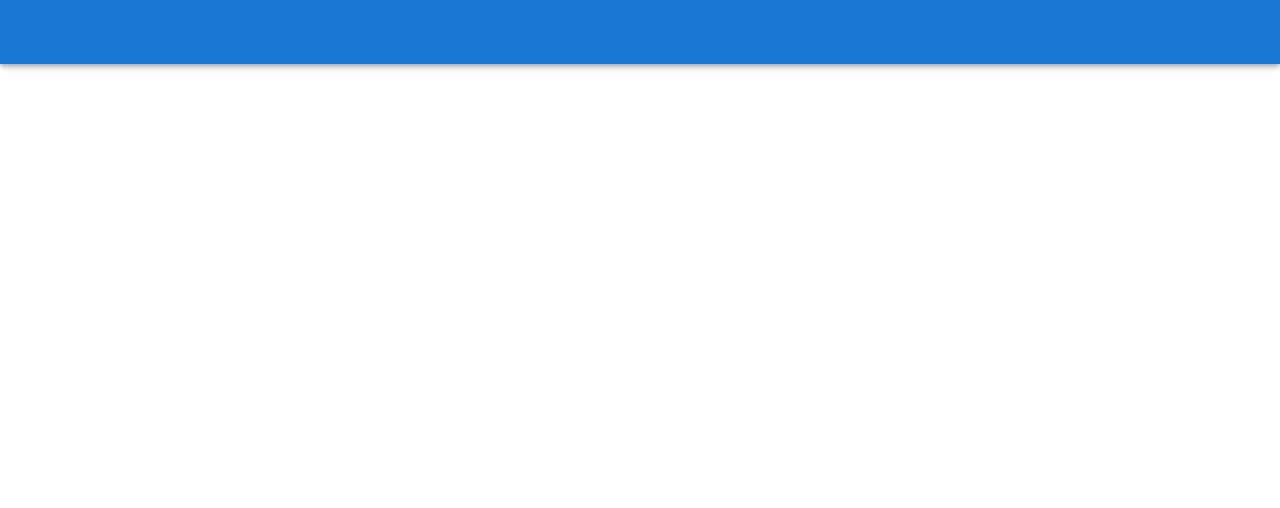
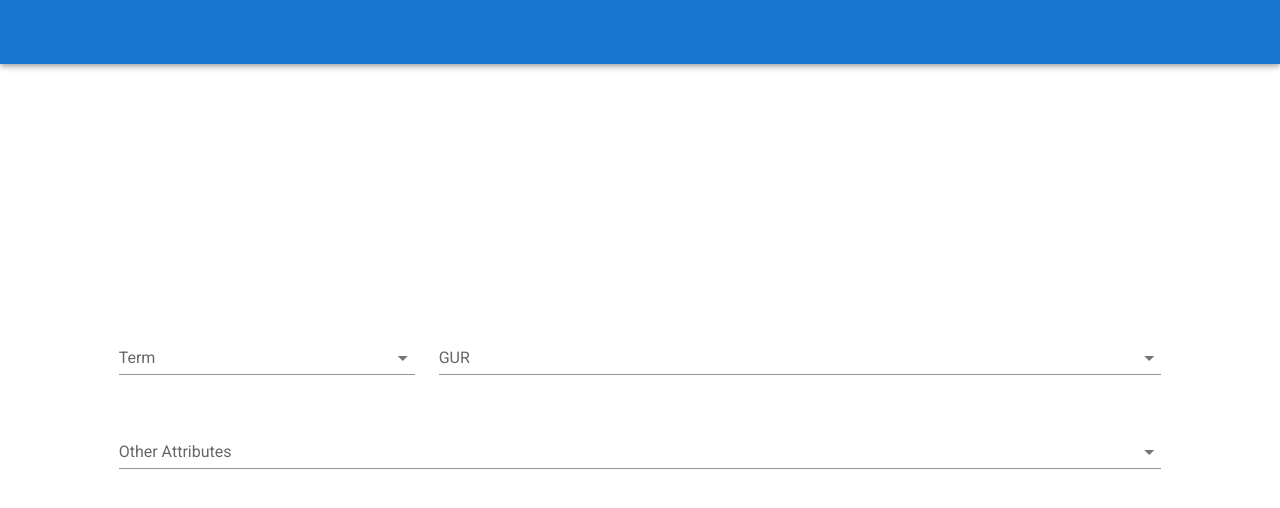
Before and after one commit to nicohman/classfinder, a Vue app: page / in a window 1280 px wide. Shown: the top 508 px of the page. Built offline with nearby package versions, Linux system fonts and the light colour scheme.

Commit message:
Basic selects

```diff
--- a/src/App.vue
+++ b/src/App.vue
@@ -8,21 +8,40 @@
             <v-form ref="form">
               <v-row align="center" justify="center">
                 <v-col cols="12" sm="3">
+                  <v-select
+                    v-model="selected.term"
+                    :items="options.terms"
+                    label="Term"
+                    item-text="value"
+                    item-value="code"
+                  ></v-select>
                 </v-col>
                 <v-col cols="12" sm="7">
+                  <v-select
+                    v-model="selected.gur"
+                    :items="options.gurs"
+                    label="GUR"
+                    item-text="value"
+                    item-value="code"
+                  ></v-select>
                 </v-col>
               </v-row>
               <v-row justify="center">
                 <v-col cols="12" sm="10">
+                  <v-select
+                    v-model="selected.other"
+                    :items="options.others"
+                    label="Other Attributes"
+                    item-text="value"
+                    item-value="code"
+                  ></v-select>
                 </v-col>
               </v-row>
               <v-row justify="center">
-                <v-col cols="12" sm="10">
-                </v-col>
+                <v-col cols="12" sm="10"></v-col>
               </v-row>
               <v-row justify="center">
-                <v-col cols="12" sm="10">
-                </v-col>
+                <v-col cols="12" sm="10"></v-col>
               </v-row>
             </v-form>
           </v-col>
@@ -39,7 +58,53 @@ export default {
   components: {},
 
   data: () => ({
-    //
+    options: {
+      terms: [{ code: '202020', value: 'Spring 2020' }],
+      gurs: [
+        { code: 'All', value: 'All GUR/Non-GUR Courses' },
+        { code: 'ACOM', value: 'ACOM - A-Communication GUR' },
+        { code: 'ACGM', value: 'ACGM - A-Comparative Gender GUR' },
+        { code: 'BCOM', value: 'BCOM - B-Communication GUR' },
+        { code: 'BCGM', value: 'BCGM - B-Comparative Gender GUR' },
+        { code: 'CCOM', value: 'CCOM - C-Communication GUR' },
+        { code: 'HUM', value: 'HUM - Humanities GUR' },
+        { code: 'LSCI', value: 'LSCI - Nat Sci with Lab Component GUR' },
+        { code: 'SCI', value: 'SCI - Natural Science GUR' },
+        { code: 'QSR', value: 'QSR - Quantitative & Symbolic Reasoning GUR' },
+        { code: 'SSC', value: 'SSC - Social Sciences GUR' },
+      ],
+      others: [
+        { code: 'All', value: 'All Courses With/Without Other Attributes' },
+        { code: 'AFME', value: 'AFME - HistFieldReq-Africa & Mid East' },
+        { code: 'ANCT', value: 'ANCT - HistFieldReq-Ancient' },
+        { code: 'ASIA', value: 'ASIA - HistFieldReq-East & South Asia' },
+        { code: 'CF', value: 'CF - Communication Focus' },
+        { code: 'CF-E', value: 'CF-E - Communication Focus-Economics' },
+        { code: 'CMB1', value: 'CMB1 - HistFieldReq-CombReq600-1450CE' },
+        { code: 'CMB2', value: 'CMB2 - HistFieldReq-CombReqSince1450' },
+        { code: 'CPST', value: 'CPST - Capstone Course' },
+        { code: 'EUR', value: 'EUR - HistFieldReq-Europe' },
+        { code: 'EUR1', value: 'EUR1 - HistFieldReq-Europe 600-1450CE' },
+        { code: 'EUR2', value: 'EUR2 - HistFieldReq-EuropeSince1450CE' },
+        { code: 'FIG', value: 'FIG - FIG First Yr Interest Seminar' },
+        { code: 'FYE', value: 'FYE - First Year Experience' },
+        { code: 'OL', value: 'OL - Online' },
+        { code: 'SL', value: 'SL - Service Learning' },
+        { code: 'TRVL', value: 'TRVL - Faculty Led Travel' },
+        { code: 'US', value: 'US - HistFieldReq-United States' },
+        { code: 'US1', value: 'US1 - HistFieldReq-US before 1865' },
+        { code: 'US2', value: 'US2 - HistFieldReq-US since 1865' },
+        { code: 'WHEM', value: 'WHEM - HistFieldReq-Wstrn Hemisphere' },
+        { code: 'WP1', value: 'WP1 - Writing Proficiency 1 point' },
+        { code: 'WP2', value: 'WP2 - Writing Proficiency 2 points' },
+        { code: 'WP3', value: 'WP3 - Writing Proficiency 3 points' },
+      ],
+    },
+    selected: {
+      term: '',
+      gurs: '',
+      other: '',
+    },
   }),
 };
 </script>
```
Also changed, not shown: 1 other file (tests, documents, lock files or other folders).
